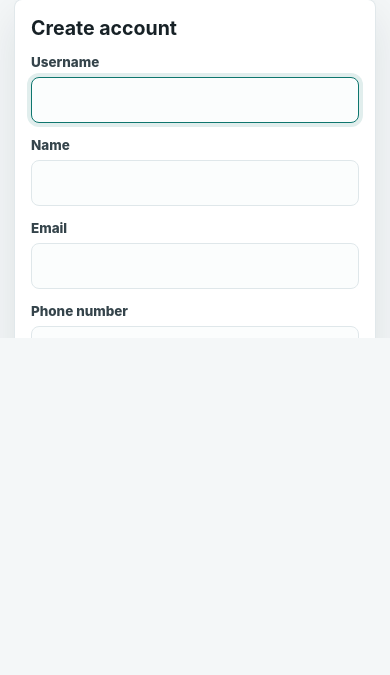
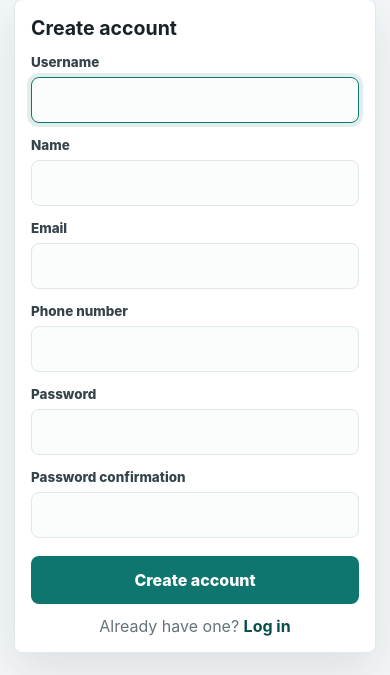
Before and after one commit to gabrielbressanelli/tipout, a Django app: page /signup/ in a window 390 px wide. Shown: the part 506-1181 px from the top of the page. Before the commit the page ends 844 px from the top, so only its background shows below. Run offline with Django 5.2, Linux system fonts and the light colour scheme.

Commit message:
remove bottom stickyness

```diff
--- a/tips/static/tips/styles.css
+++ b/tips/static/tips/styles.css
@@ -1100,18 +1100,17 @@ input:focus {
 @media (max-width: 560px) {
     html,
     body {
-        height: 100%;
-        overflow: hidden;
+        margin: 0;
+        min-height: 100%;
         background-color: var(--bg);
         background-image: none;
     }
 
     .app-shell {
-        display: grid;
-        grid-template-rows: auto minmax(0, 1fr);
-        height: 100dvh;
+        width: 100%;
+        min-height: 100dvh;
         padding: 0;
-        width: 100%;
+        background: var(--bg);
     }
 
     .topbar {
@@ -1121,7 +1120,7 @@ input:focus {
         margin-bottom: 0;
 
         padding:
-            calc(env(safe-area-inset-top))
+            env(safe-area-inset-top)
             14px
             5px;
 
@@ -1131,10 +1130,8 @@ input:focus {
     }
 
     main {
-        min-height: 0;
-        overflow-y: auto;
+        background: var(--bg);
         padding: 8px 14px max(22px, env(safe-area-inset-bottom));
-        -webkit-overflow-scrolling: touch;
     }
 
     .brand {
```
